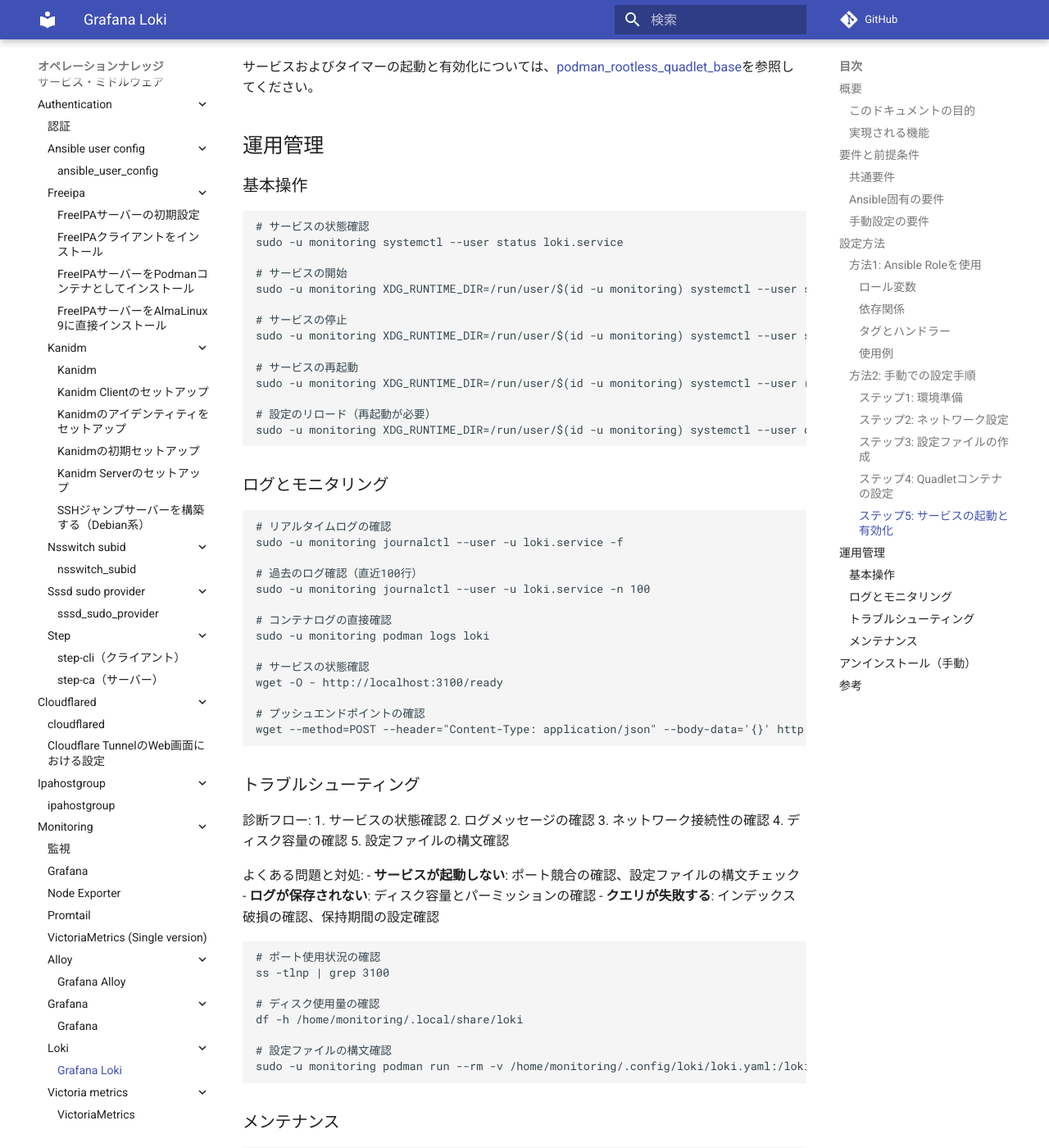
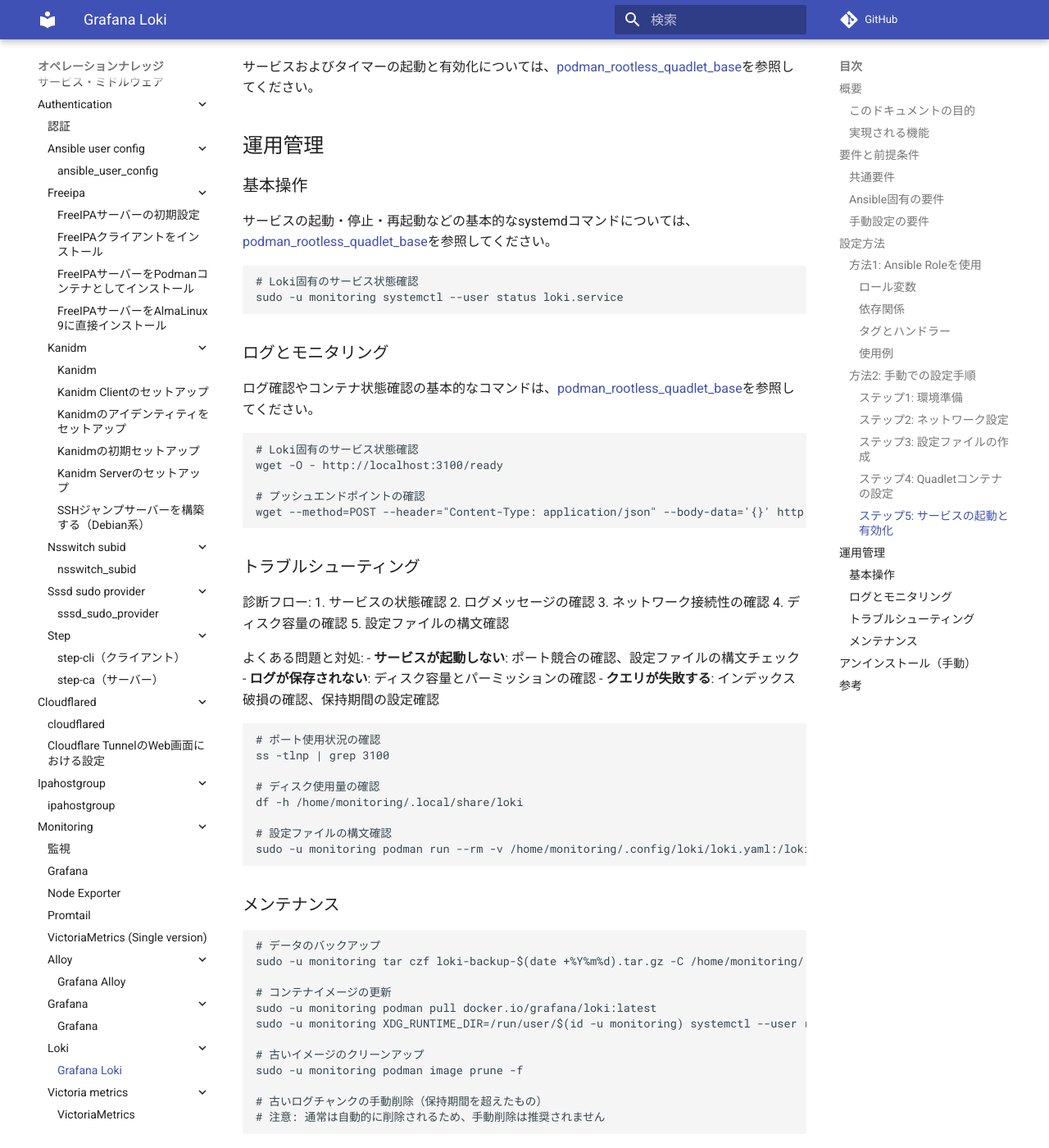
Before and after one commit to hydratlas/tips, an MkDocs documentation site: the page built from docs/services/monitoring/loki/README.md, in a window 1280 px wide and 1400 px high, scrolled down 4855 px. Shown: the whole window at 82% size. Built offline with MkDocs 1.6.1 and Material for MkDocs 9.7.7, drawn with Linux system fonts in a browser that asks for light colours; comment, search, counter and statistics services are not loaded.

Commit message:
chore: sync ansible roles documentation from private repository

````diff
--- a/docs/services/monitoring/loki/README.md
+++ b/docs/services/monitoring/loki/README.md
@@ -51,7 +51,7 @@
 | `loki_compactor_retention_enabled` | `true` | データ保持ポリシーの有効/無効 |
 
 #### 依存関係
-- [podman_rootless_quadlet_base](../../infrastructure/container/podman_rootless_quadlet_base/README.md)ロールを内部的に使用
+- [podman_rootless_quadlet_base](../../../infrastructure/container/podman_rootless_quadlet_base/README.md)ロールを内部的に使用
 
 #### タグとハンドラー
 - ハンドラー:
@@ -89,7 +89,7 @@ QUADLET_USER="monitoring" &&
 USER_COMMENT="Grafana Loki rootless user"
 ```
 
-この先の基本セットアップは、[podman_rootless_quadlet_base](../../infrastructure/container/podman_rootless_quadlet_base/README.md)を参照してください。
+この先の基本セットアップは、[podman_rootless_quadlet_base](../../../infrastructure/container/podman_rootless_quadlet_base/README.md)を参照してください。
 
 #### ステップ2: ネットワーク設定
 
@@ -199,42 +199,25 @@ sudo chmod 644 /home/monitoring/.config/containers/systemd/loki.container
 
 #### ステップ5: サービスの起動と有効化
 
-サービスおよびタイマーの起動と有効化については、[podman_rootless_quadlet_base](../../infrastructure/container/podman_rootless_quadlet_base/README.md)を参照してください。
+サービスおよびタイマーの起動と有効化については、[podman_rootless_quadlet_base](../../../infrastructure/container/podman_rootless_quadlet_base/README.md)を参照してください。
 
 ## 運用管理
 
 ### 基本操作
 
+サービスの起動・停止・再起動などの基本的なsystemdコマンドについては、[podman_rootless_quadlet_base](../../infrastructure/container/podman_rootless_quadlet_base/README.md#基本操作)を参照してください。
+
 ```bash
-# サービスの状態確認
+# Loki固有のサービス状態確認
 sudo -u monitoring systemctl --user status loki.service
-
-# サービスの開始
-sudo -u monitoring XDG_RUNTIME_DIR=/run/user/$(id -u monitoring) systemctl --user start loki.service
-
-# サービスの停止
-sudo -u monitoring XDG_RUNTIME_DIR=/run/user/$(id -u monitoring) systemctl --user stop loki.service
-
-# サービスの再起動
-sudo -u monitoring XDG_RUNTIME_DIR=/run/user/$(id -u monitoring) systemctl --user restart loki.service
-
-# 設定のリロード（再起動が必要）
-sudo -u monitoring XDG_RUNTIME_DIR=/run/user/$(id -u monitoring) systemctl --user daemon-reload
 ```
 
 ### ログとモニタリング
 
+ログ確認やコンテナ状態確認の基本的なコマンドは、[podman_rootless_quadlet_base](../../infrastructure/container/podman_rootless_quadlet_base/README.md#ログとモニタリング)を参照してください。
+
 ```bash
-# リアルタイムログの確認
-sudo -u monitoring journalctl --user -u loki.service -f
-
-# 過去のログ確認（直近100行）
-sudo -u monitoring journalctl --user -u loki.service -n 100
-
-# コンテナログの直接確認
-sudo -u monitoring podman logs loki
-
-# サービスの状態確認
+# Loki固有のサービス状態確認
 wget -O - http://localhost:3100/ready
 
 # プッシュエンドポイントの確認
````
Also changed, not shown: docs/services/monitoring/grafana/README.md (+8 -19 lines), docs/services/monitoring/victoria_metrics/README.md (+9 -26 lines).
